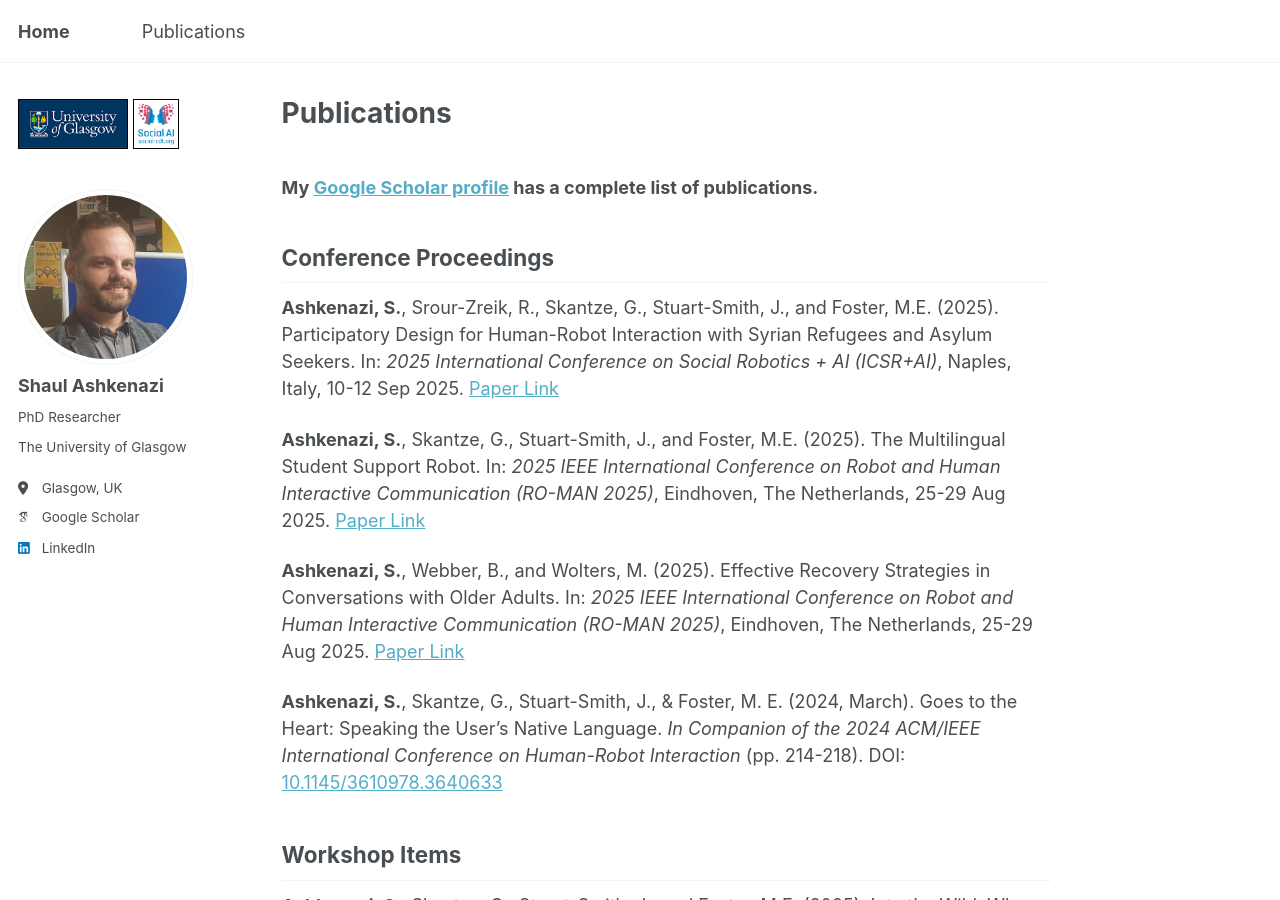
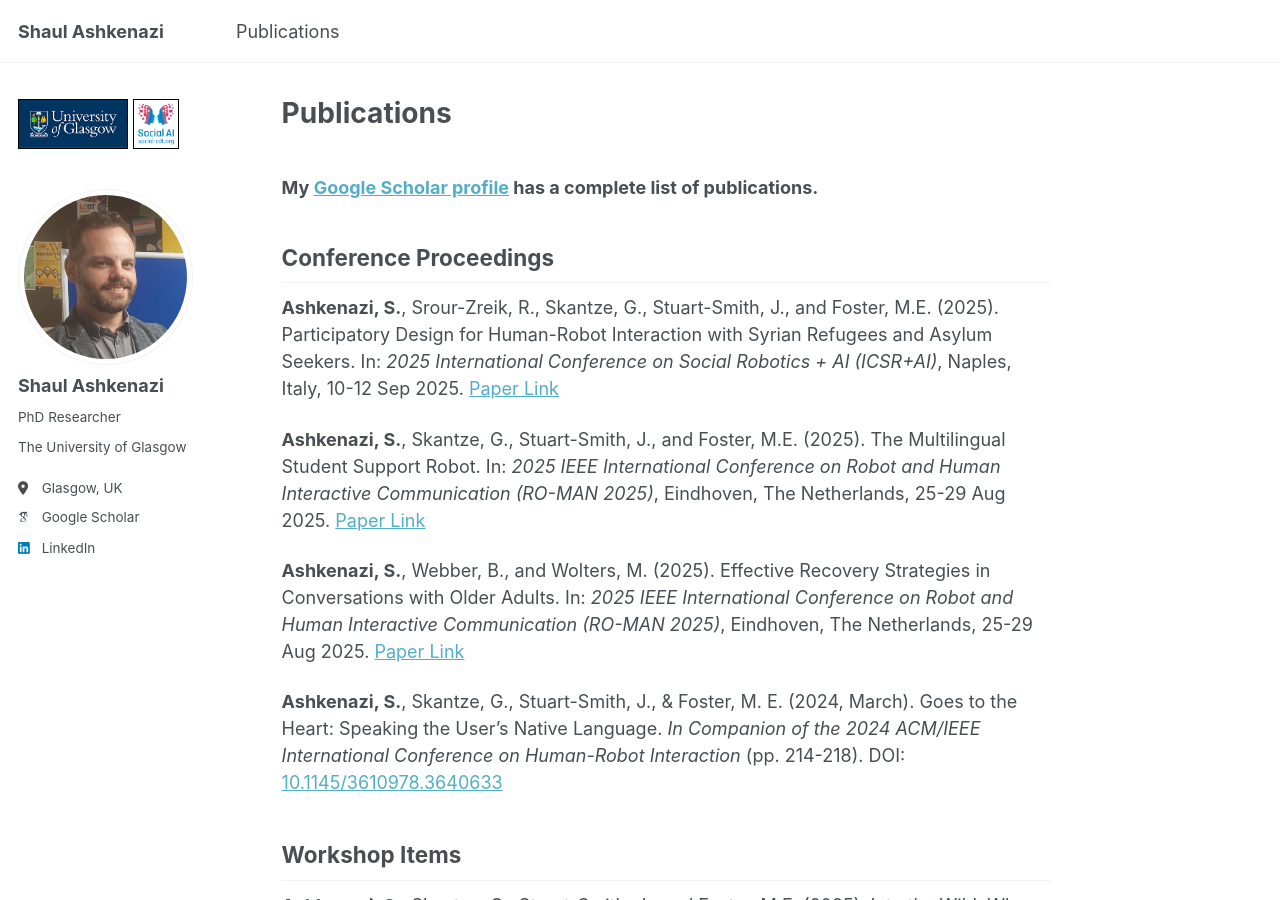
Before and after one commit to shaulash/shaulash.github.io, a Jekyll site: the page built from _pages/publications.md, in a window 1280 px wide and 900 px high. Built offline with Jekyll 4.4.1, drawn with Linux system fonts in a browser that asks for light colours; some web fonts are replaced.

Commit message:
changed website name

```diff
--- a/_config.yml
+++ b/_config.yml
@@ -9,8 +9,8 @@
 # Basic Site Settings
 locale                   : "en-US"
 site_theme               : "default"
-title                    : "Home"
-title_separator          : "-"
+title                    : "Shaul Ashkenazi"
+title_separator          : "&#124;"
 name                     : "Shaul Ashkenazi"
 description              : "personal description"
 url                      : https://shaulash.github.io # the base hostname & protocol for your site e.g. "https://[your GitHub username].github.io"
```
Also changed, not shown: _pages/about.md (+2 -2 lines).
